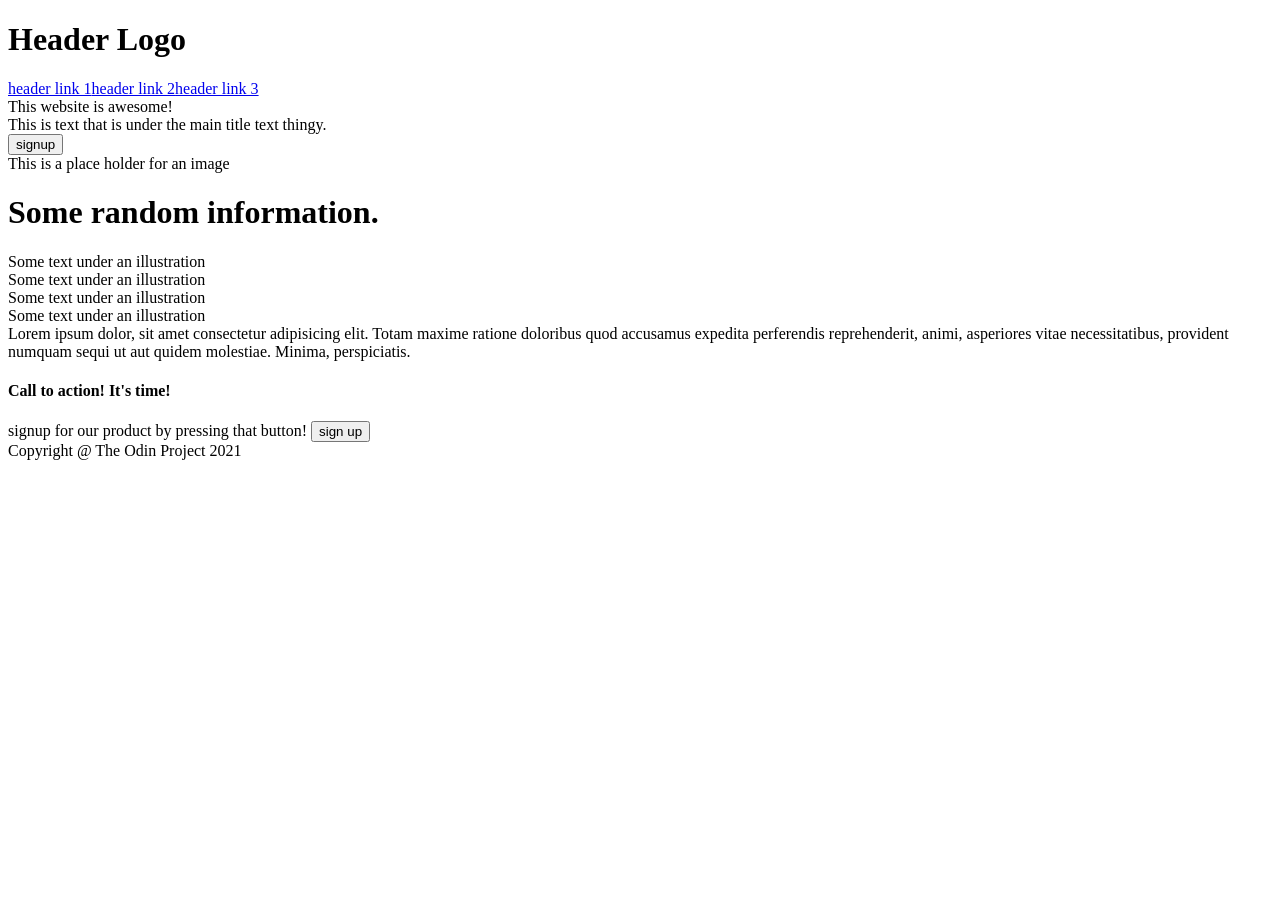
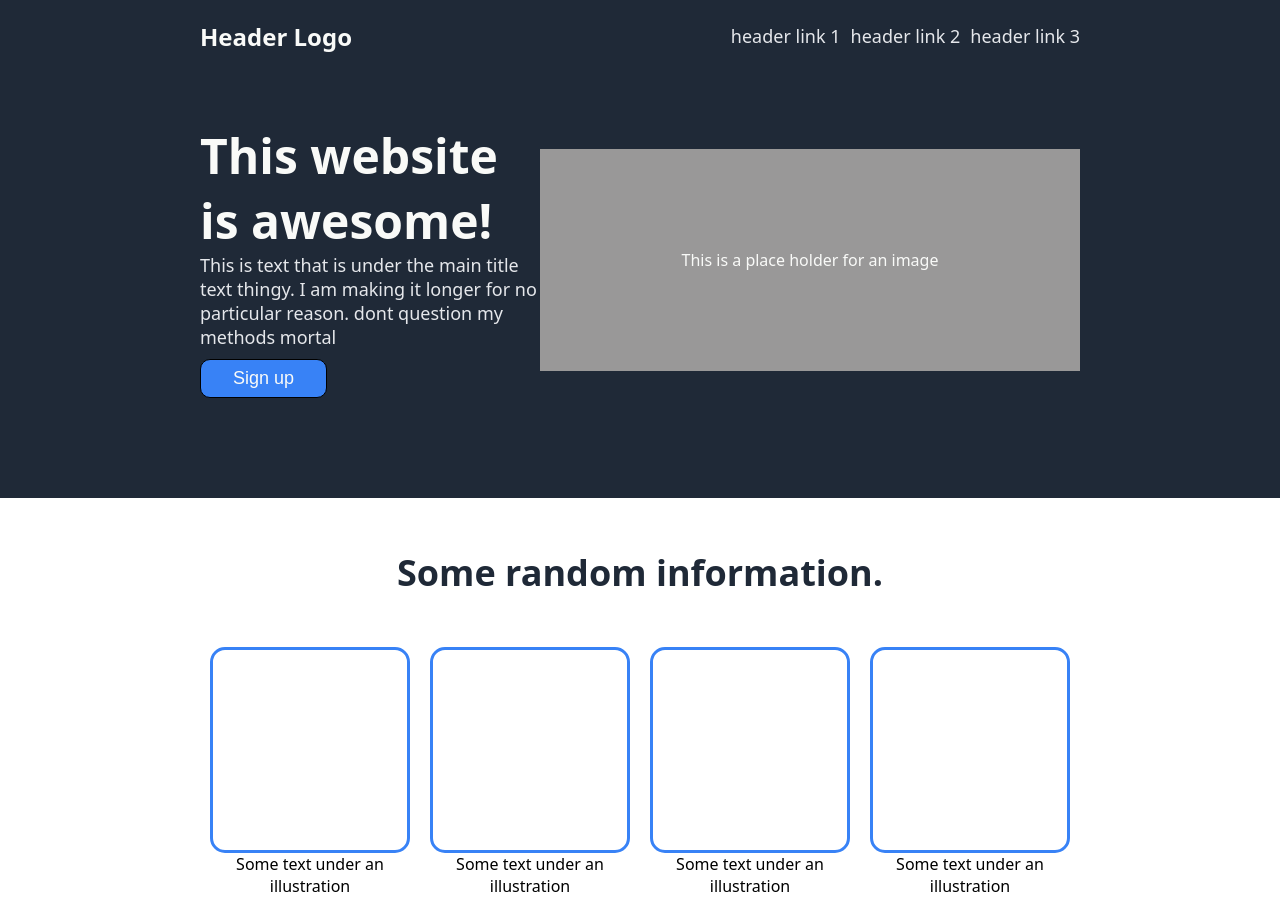
Before and after one commit to arialCoding/Odin-Project-Landing-page, a plain HTML site: page index.html in a window 1280 px wide. Shown: the top 900 px of the page. Before the commit the page ends 800 px from the top, so only its background shows below. Drawn offline with Linux system fonts and the light colour scheme.

Commit message:
finished

```diff
--- a/index.html
+++ b/index.html
@@ -9,22 +9,25 @@
     <title>Landing Page</title>
 </head>
 <body>
-    <header>
-        <h1 class="headerLogo">Header Logo</h1>
+    <header class="darkbg">
+        <h2 class="headerLogo">Header Logo</h1>
         <div class="headerLinks">
-            <a href="#">header link 1</a><a href="#">header link 2</a><a href="#">header link 3</a>
+            <a href="#" class="sectext">header link 1</a><a href="#" class="sectext">header link 2</a><a href="#" class="sectext">header link 3</a>
         </div>
     </header>
-    <div class="subHeader">
-        <div class="hero">
-            This website is awesome!
+    <div class="subHeader darkbg">
+        <div class="subhleft">
+            <div class="hero">
+                This website is awesome!
+            </div>
+            <div class="subHero sectext">This is text that is under the main title text thingy. I am making it longer for no particular reason. dont question my methods mortal</div>
+            <button class="signupButton1">Sign up</button>
         </div>
-        <div class="subHero">This is text that is under the main title text thingy.</div>
-        <button class="signup">signup</button>
         <div class="img">This is a place holder for an image</div>
     </div>
+
     <div class="randomInfo">
-        <h1 class="randomInfo">Some random information.</h1>
+        <h1 class="randomInfoH">Some random information.</h1>
         <div class="cards">
             <div class="card">
                 <div class="cardIll"></div>
@@ -49,12 +52,14 @@
 
     <div class="callToAction">
         <div class="signup">
-            <h4 class="highlight">Call to action! It's time!</h4>
-            signup for our product by pressing that button!
-            <button class="signupButton">sign up</button>
+            <div class="signupleft">
+                <h4 class="highlight">Call to action! It's time!</h4>
+                signup for our product by pressing that button!
+            </div>
+            <button class="signupButton2">sign up</button>
         </div>
     </div>
 
-    <footer>Copyright @ The Odin Project 2021</footer>
+    <footer class="darkbg">Copyright @ The Odin Project 2021</footer>
 </body>
 </html>
--- a/main.css
+++ b/main.css
@@ -0,0 +1,155 @@
+body {
+    display: flex;
+    flex-direction: column;
+    font-family: system-ui, -apple-system, BlinkMacSystemFont, 'Segoe UI', Roboto, Oxygen, Ubuntu, Cantarell, 'Open Sans', 'Helvetica Neue', sans-serif;
+    margin: 0;
+}
+
+.darkbg{
+    color: #f9faf8;
+    background-color: #1f2937;
+}
+
+header {
+    padding: 0px 200px 50px;
+    display: flex;
+    align-items: center;
+    justify-content: space-between;
+    margin: 0;
+}
+
+.headerLogo {
+    font-size: 24px;
+}
+
+.headerLinks {
+    display: flex;
+    gap: 10px;
+}
+
+a {
+    text-decoration: none;
+}
+
+.sectext {
+    color: #e5e7eb;
+    font-size: 18px;
+}
+
+.subHeader{
+    padding: 0px 200px 100px;
+    margin: 0;
+    display: flex;
+    justify-content: space-between;
+    align-items: center;
+}
+
+.subhleft{
+    flex: 1;
+}
+
+.hero {
+    font-size: 48px;
+    font-weight: 900;
+}
+
+.subHero {
+    padding-bottom: 10px;
+}
+
+.signupButton1 {
+    background-color: #3882f6;
+    color: #f9faf8;
+    font-size: 18px;
+    padding: 8px 32px;
+    border: 1px solid black;
+    border-radius: 10px;
+}
+
+.img {
+    padding: 100px;
+    text-align: center;
+    background-color: rgb(153, 152, 152);
+    flex: 1;
+}
+
+.randomInfo {
+    text-align: center;
+    padding: 50px 0;
+    margin: 0;
+}
+.randomInfoH {
+    margin: 0 0 50px;
+    font-size: 36px;
+    color: #1f2937;
+    font-weight: 900;
+}
+
+.cards {
+    display: flex;
+    justify-content: center;
+    align-items: center;
+    gap: 20px;
+}
+
+.card {
+    width: 200px;
+
+}
+
+.cardIll {
+    height: 200px;
+    border: 3px solid #3882f6;
+    border-radius: 15px;
+}
+
+.Quote {
+    background-color: #e5e7eb;
+    padding: 150px;
+    font-size: 36px;
+    color: #1f2937;
+    font-style: italic;
+}
+
+.callToAction {
+    padding: 100px 300px;
+    display: flex;
+    justify-content: center;
+    align-items: center;
+}
+
+.signup {
+    flex: 1;
+    padding: 50px 80px;
+    font-size: 18px;
+    background-color: #3882f6;
+    border-radius: 15px;
+    color: #e5e7eb;
+    display: flex;
+    justify-content: center;
+    gap: 300px;
+    align-items: center;
+}
+
+.highlight {
+    color: #f9faf8;
+    font-size: 24px;
+    padding: 0;
+    margin: 0;
+}
+
+.signupButton2 {
+    height: 40px;
+    background-color: #3882f6;
+    color: #f9faf8;
+    font-size: 18px;
+    padding: 8px 32px;
+    border: 3px solid #f9faf8;
+    border-radius: 10px;
+}
+
+footer {
+    text-align: center;
+    font-size: 18px;
+    padding: 25px;
+}
```
